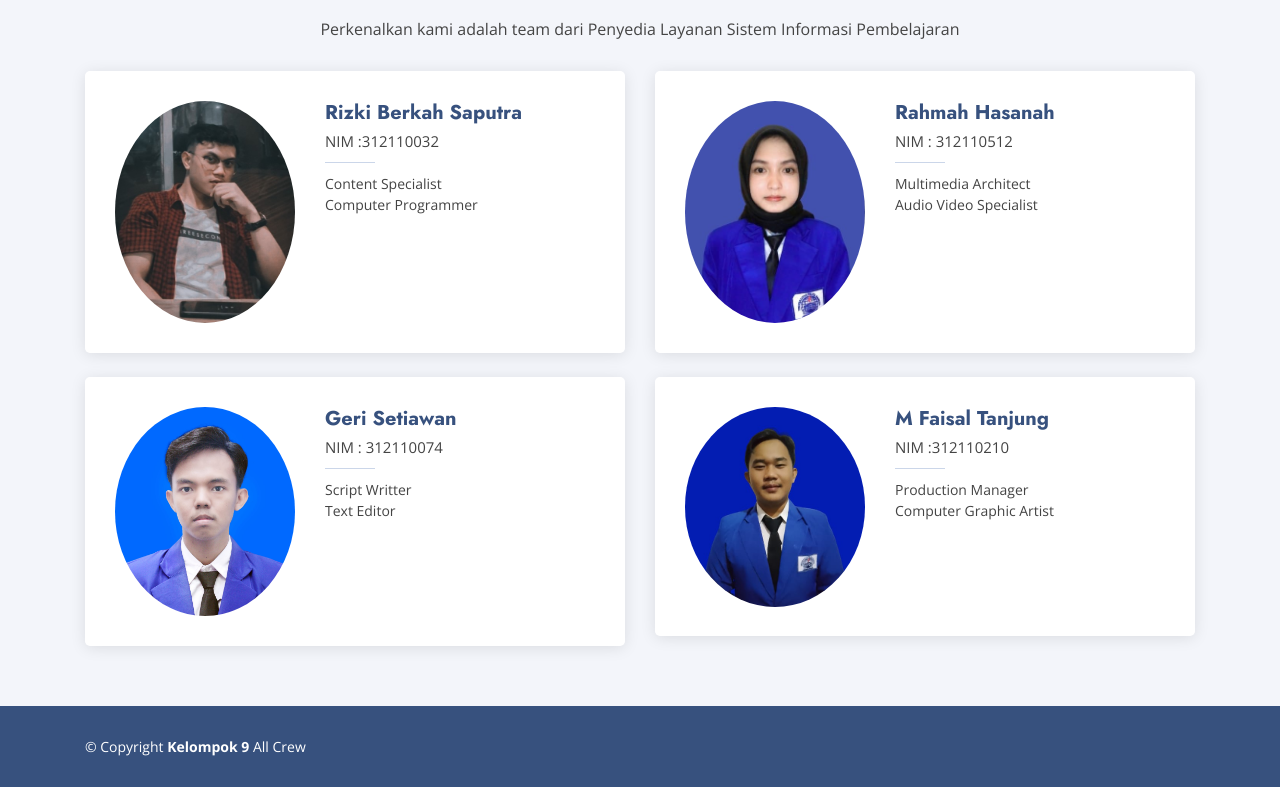
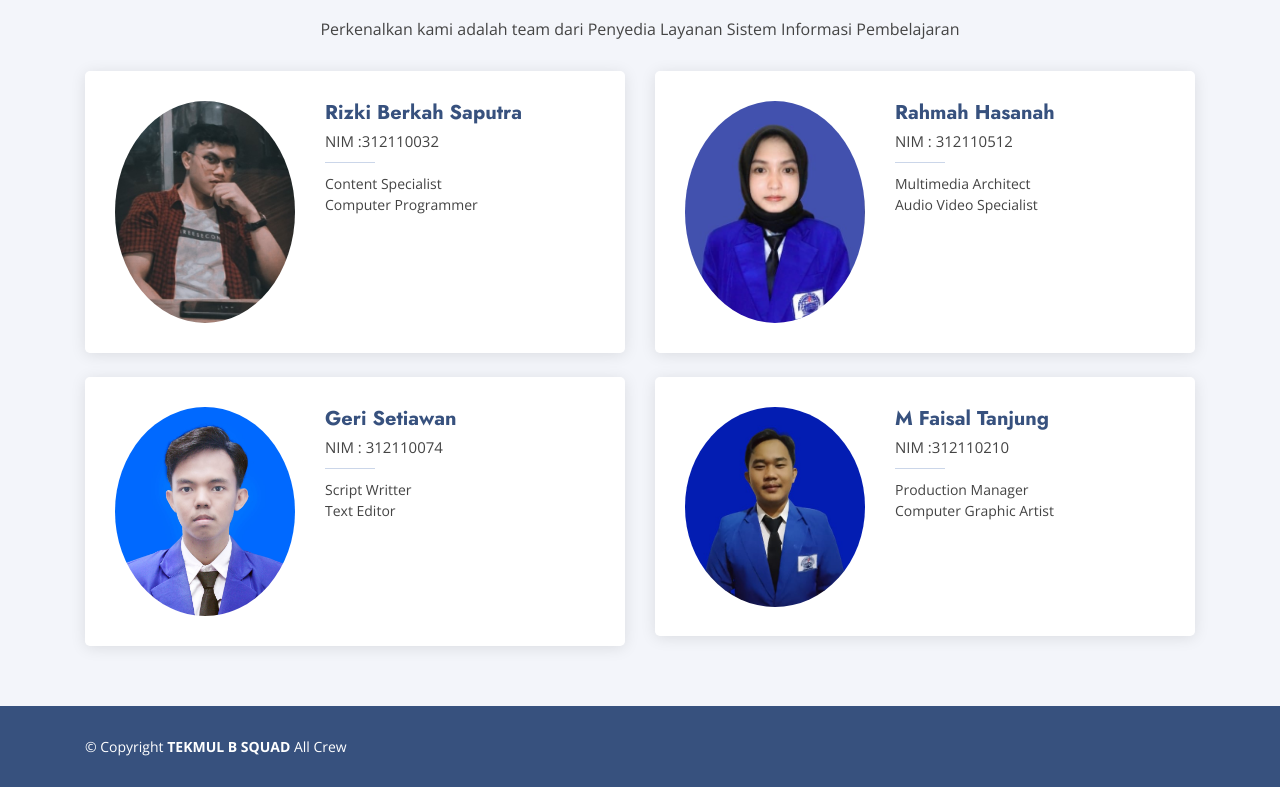
Before and after one commit to WhoIam969/Simba_Projek, a plain HTML site: page index.html in a window 1280 px wide. Shown: the part 1374-2161 px from the top of the page. Drawn offline with nearby package versions, Linux system fonts and the light colour scheme.

Commit message:
Update index.html

```diff
--- a/index.html
+++ b/index.html
@@ -321,7 +321,7 @@
     <footer id="footer">
       <div class="container footer-bottom clearfix">
         <div class="copyright">
-          &copy; Copyright <strong><span>Kelompok 9</span></strong> All Crew
+          &copy; Copyright <strong><span>TEKMUL B SQUAD</span></strong> All Crew
         </div>
         <div class="credits"></div>
       </div>
```
